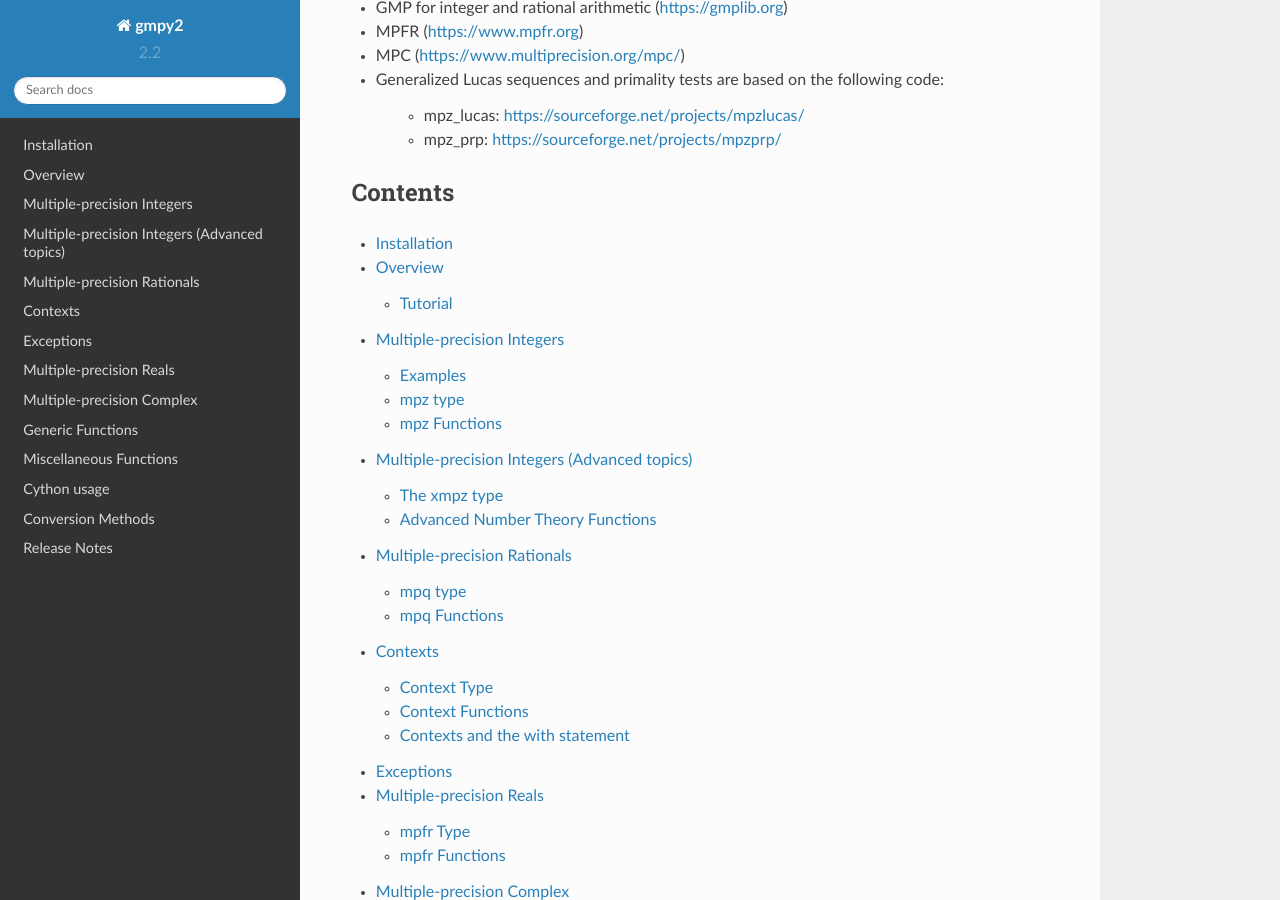
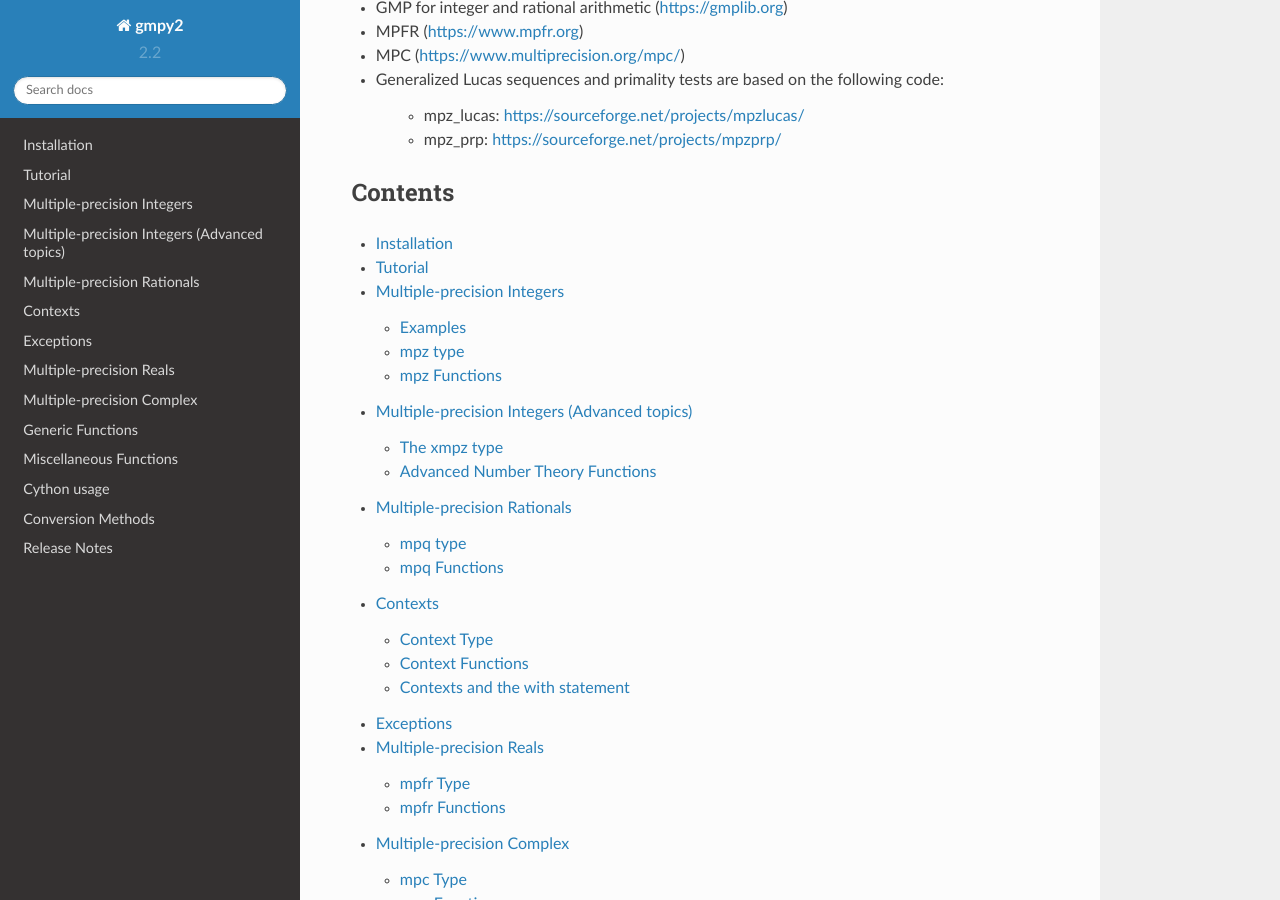
Before and after one commit to aleaxit/gmpy, a Sphinx documentation site: the page built from docs/index.rst, in a window 1280 px wide and 900 px high, scrolled down 332 px. Built offline with Sphinx 7.4.7 and the Read the Docs theme 2.0.0, drawn with Linux system fonts in a browser that asks for light colours; formulas are drawn with MathJax 3; the version number is read from the project's files by our own code.

Commit message:
Rename docs/overview.rst -> docs/tutorial.rst (Tutorial)

```diff
--- a/docs/index.rst
+++ b/docs/index.rst
@@ -25,7 +25,7 @@
    :maxdepth: 2
 
    install
-   overview
+   tutorial
    mpz
    advmpz
    mpq
--- a/docs/overview.rst
+++ b/docs/tutorial.rst
@@ -1,10 +1,7 @@
-Overview
+Tutorial
 ========
 
 .. currentmodule:: gmpy2
-
-Tutorial
---------
 
 The `mpz` type is compatible with Python's built-in `int` type but is
 significantly faster for large values. The cutover point for performance
```
